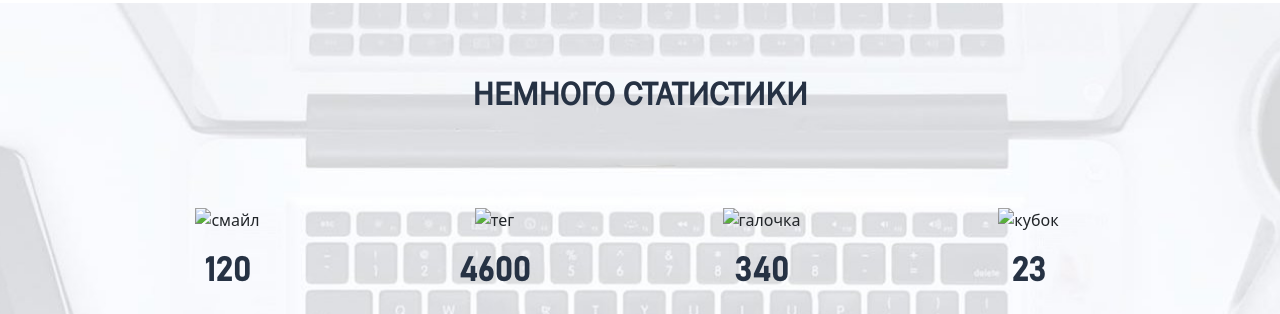
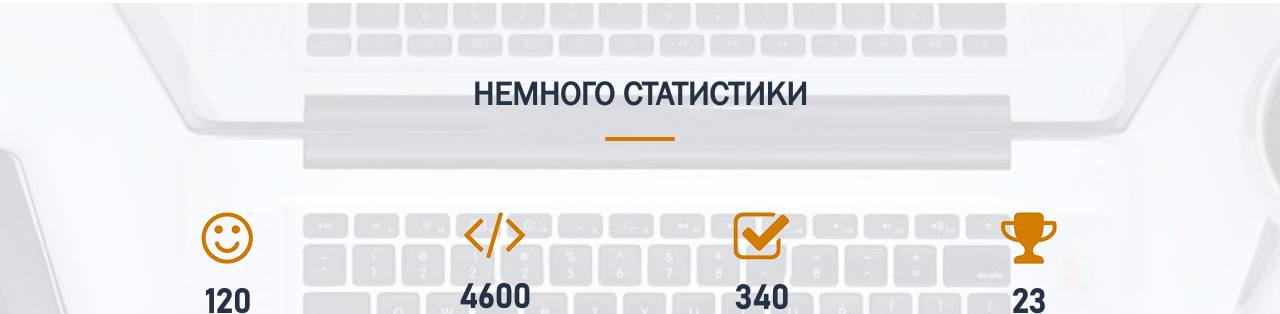
Before and after one commit to Gregtstu/Greg3025.github.io, a plain HTML site: page src/index.html in a window 1280 px wide. Shown: the part 3860-4174 px from the top of the page. Drawn offline with Linux system fonts and the light colour scheme; files whose address does not match are found by name.

Commit message:
добавил иконки

```diff
--- a/src/index.html
+++ b/src/index.html
@@ -441,29 +441,29 @@
             <div class="statistics-content container row">
                 <div class="col-12">
                     <h2 class='title-h2'>Немного статистики</h2>
-                    <img src="ico/underline.png" alt="" class='underline'>
+                    <img src="icons/underline.png" alt="" class='underline'>
                 </div>
                 <div class="statistic row d-none d-lg-flex col-12">
                     <div class="statistic-block col-lg-3">
-                        <img src="ico/smail.png" alt="смайл">
+                        <img src="icons/smail.png" alt="смайл">
                         <h2 id='happyClients'>0</h2>
                         <h3>Счастливых клиентов</h3>
                     </div>
 
                     <div class="statistic-block col-lg-3">
-                        <img src="ico/end_tag_orange.png" alt="тег">
+                        <img src="icons/end_tag_orange.png" alt="тег">
                         <h2 id='hoursOfWork'>0</h2>
                         <h3>Часов работы</h3>
                     </div>
 
                     <div class="statistic-block col-lg-3">
-                        <img src="ico/check_mark.png" alt="галочка">
+                        <img src="icons/check_mark.png" alt="галочка">
                         <h2 id='ProjectsComlited'>0</h2>
                         <h3>Выполненных проектов</h3>
                     </div>
 
                     <div class="statistic-block col-lg-3">
-                        <img src="ico/trophy.png" alt="кубок">
+                        <img src="icons/trophy.png" alt="кубок">
                         <h2 id='awardsRecived'>0</h2>
                         <h3>Награды получено</h3>
                     </div>
```
